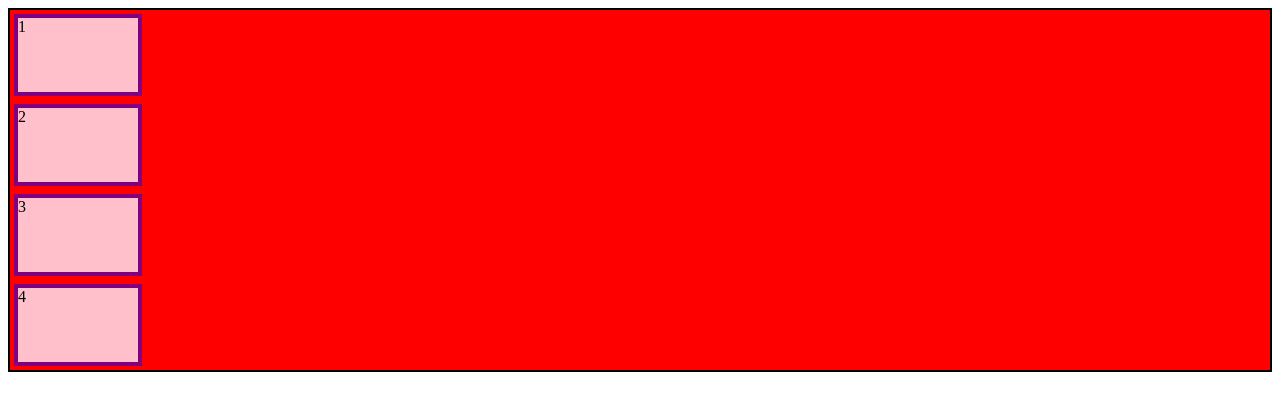
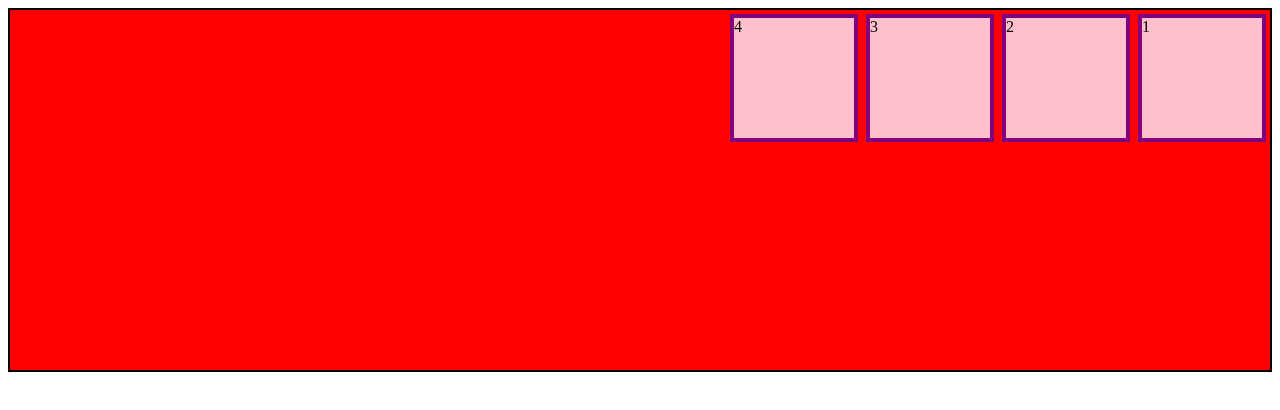
Before and after one commit to anjali1102/CSS, a plain HTML site: page CSS Flexbox/index.html in a window 1280 px wide. Drawn offline with Linux system fonts and the light colour scheme.

Commit message:
"flex-direction: row-reverse"

```diff
--- a/CSS Flexbox/style.css
+++ b/CSS Flexbox/style.css
@@ -4,7 +4,8 @@
     height: 45vh;
     background-color: red;
 
-    flex-direction: column;
+    /* flex-direction: column; */
+    flex-direction: row-reverse;
 }
 
 .fitem{
```
